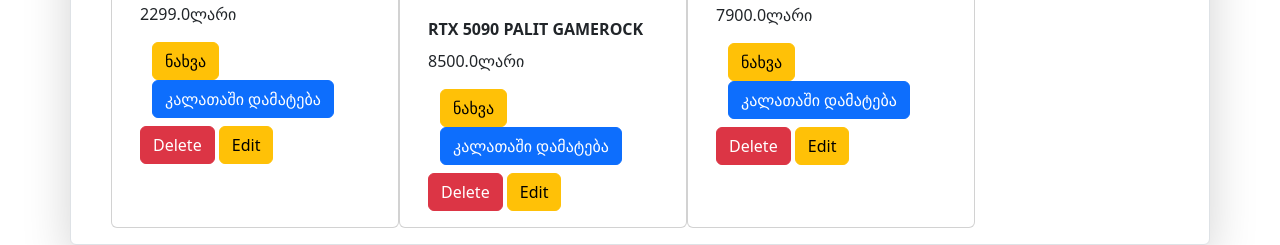
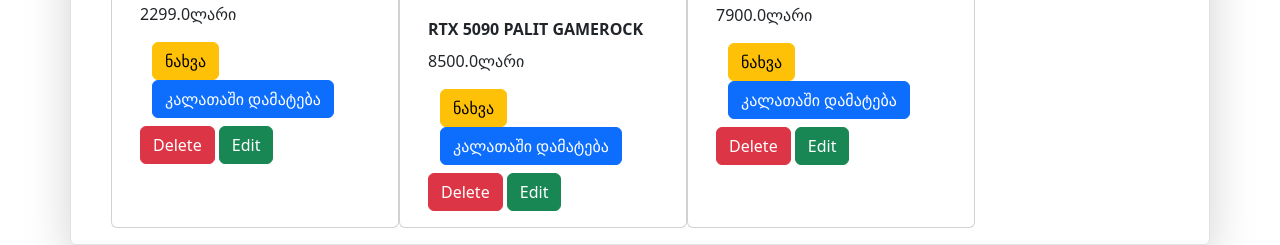
Before and after one commit to nikakom1/PC-parts, a Flask app: template templates/HOME.html in a window 1280 px wide. Shown: the part 1638-1883 px from the top of the page. Run offline with Flask 3, Linux system fonts and the light colour scheme; a user stored in the database is signed in; tables that the repository leaves empty hold one stand-in row (values such as "Sample post"); the template is opened without the code that fills it: values that come from a table or form of the project are taken from there, most other values are stand-ins (such as "Sample title", 1, 10 or a date in 2020).

Commit message:
Update HOME.html

```diff
--- a/templates/HOME.html
+++ b/templates/HOME.html
@@ -61,7 +61,7 @@
 
                 {% if current_user.role == "Admin" %}
                 <a href="/delete/{{ product['id'] }}" class="btn btn-danger">Delete</a>
-                <a href="/edit_product/{{ product.id }}" class="btn btn-warning">Edit</a>
+                <a href="/edit_product/{{ product.id }}" class="btn btn-success">Edit</a>
                 {% endif %}
             </div>
         </div>
```
